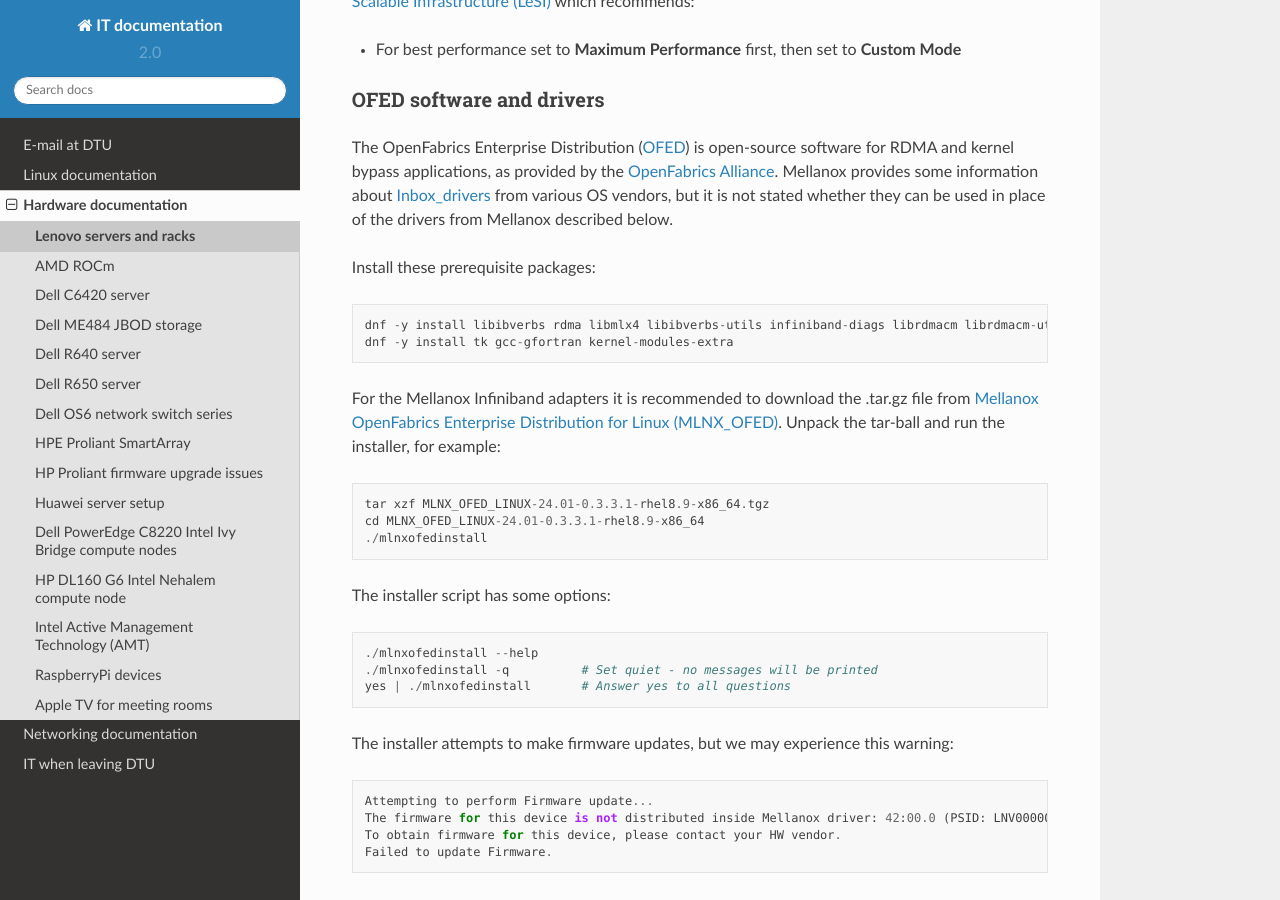
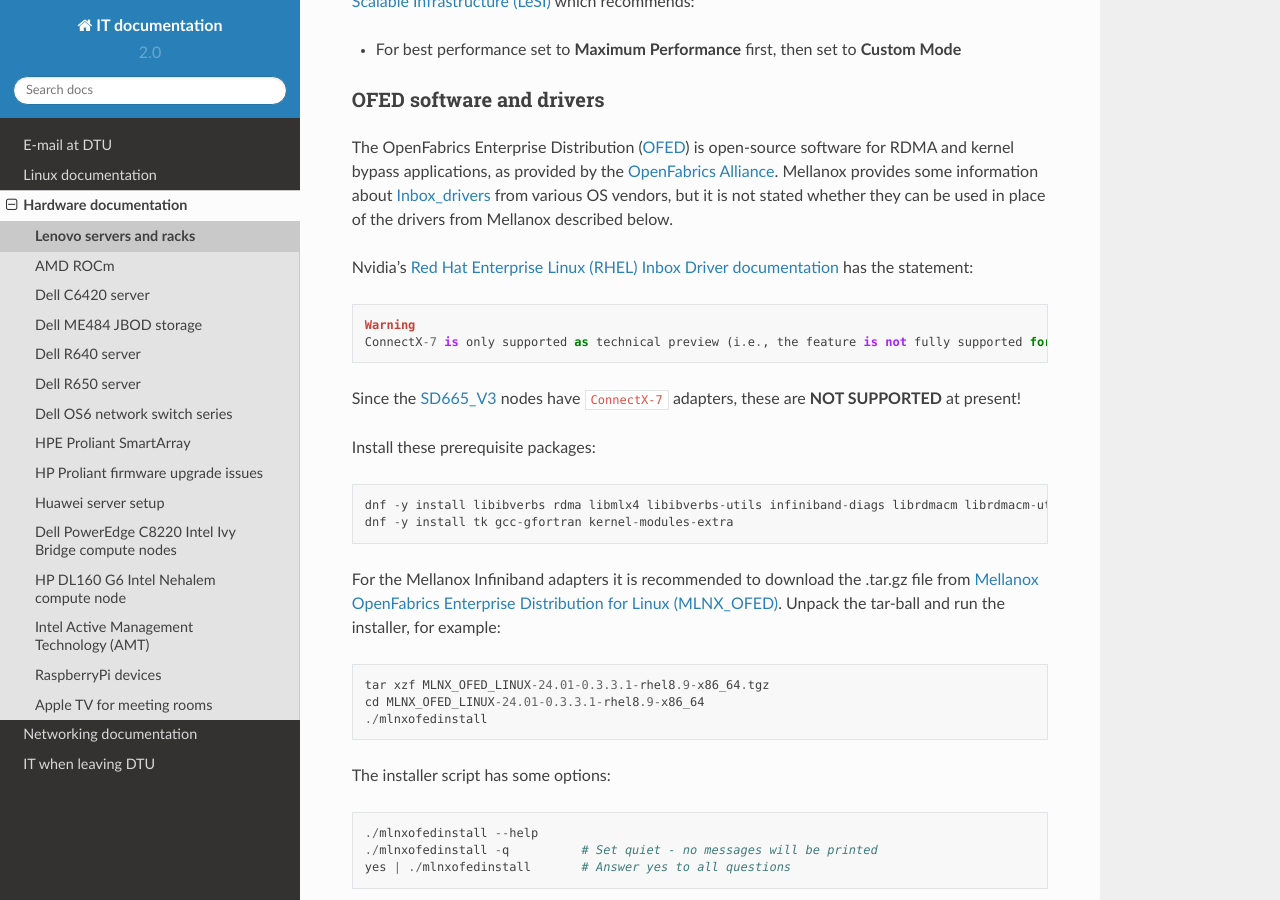
Before and after one commit to OleHolmNielsen/ITwiki, a Sphinx documentation site: the page built from docs/Lenovo_SD665_V3.rst, in a window 1280 px wide and 900 px high, scrolled down 1239 px. Built offline with Sphinx 7.4.7 and the Read the Docs theme 2.0.0, drawn with Linux system fonts in a browser that asks for light colours.

Commit message:
ConnectX-7 is only supported as technical preview

```diff
--- a/docs/Lenovo_SD665_V3.rst
+++ b/docs/Lenovo_SD665_V3.rst
@@ -57,6 +57,14 @@
 Mellanox provides some information about Inbox_drivers_ from various OS vendors,
 but it is not stated whether they can be used in place of the drivers from Mellanox described below.
 
+Nvidia's `Red Hat Enterprise Linux (RHEL) Inbox Driver documentation <https://docs.nvidia.com/networking/display/rhel89/general+support>`_
+has the statement::
+
+  Warning
+  ConnectX-7 is only supported as technical preview (i.e., the feature is not fully supported for production).
+
+Since the SD665_V3_ nodes have ``ConnectX-7`` adapters, these are **NOT SUPPORTED** at present!
+
 .. _Inbox_drivers: https://network.nvidia.com/products/adapter-software/ethernet/inbox-drivers/
 
 Install these prerequisite packages::
```
